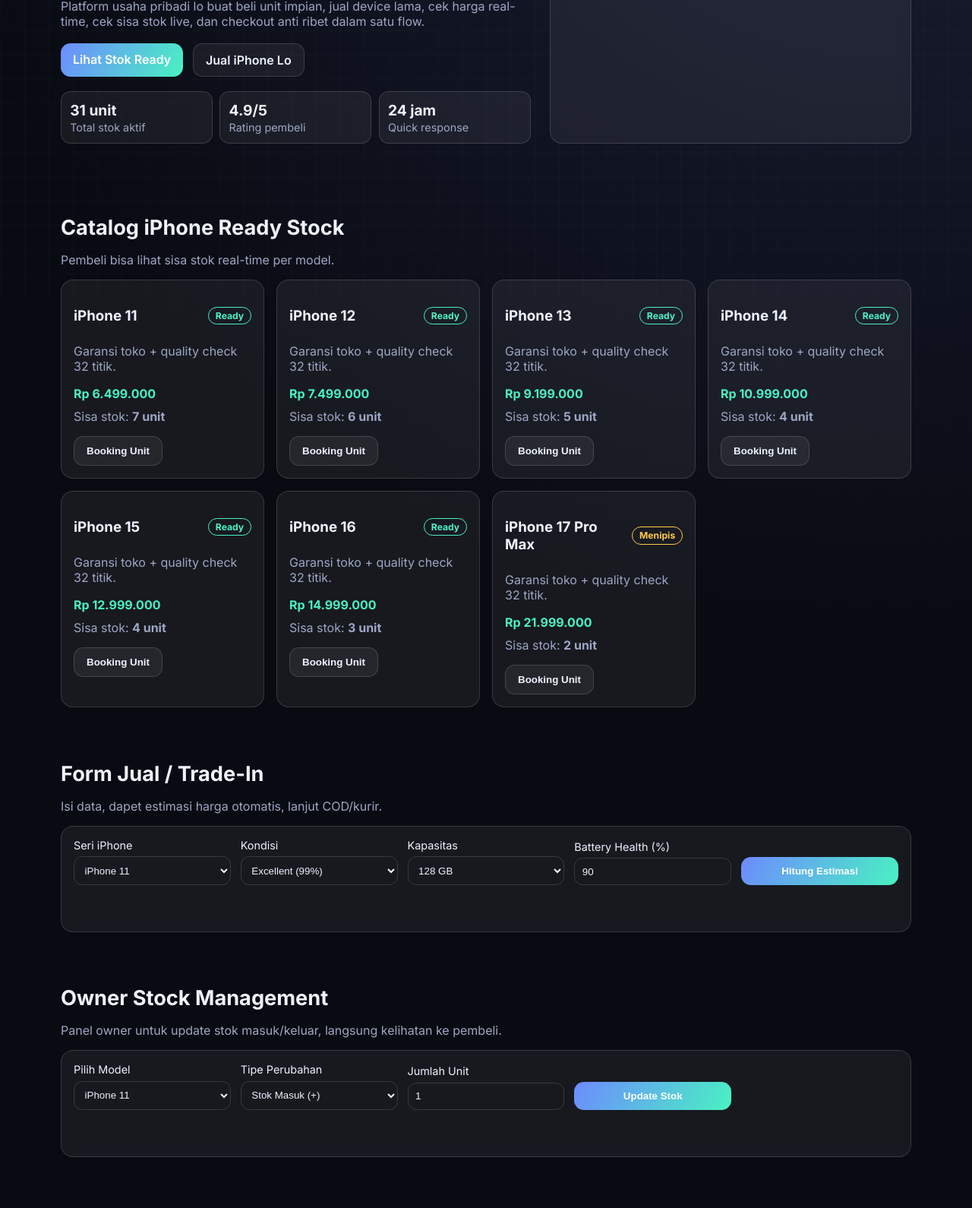
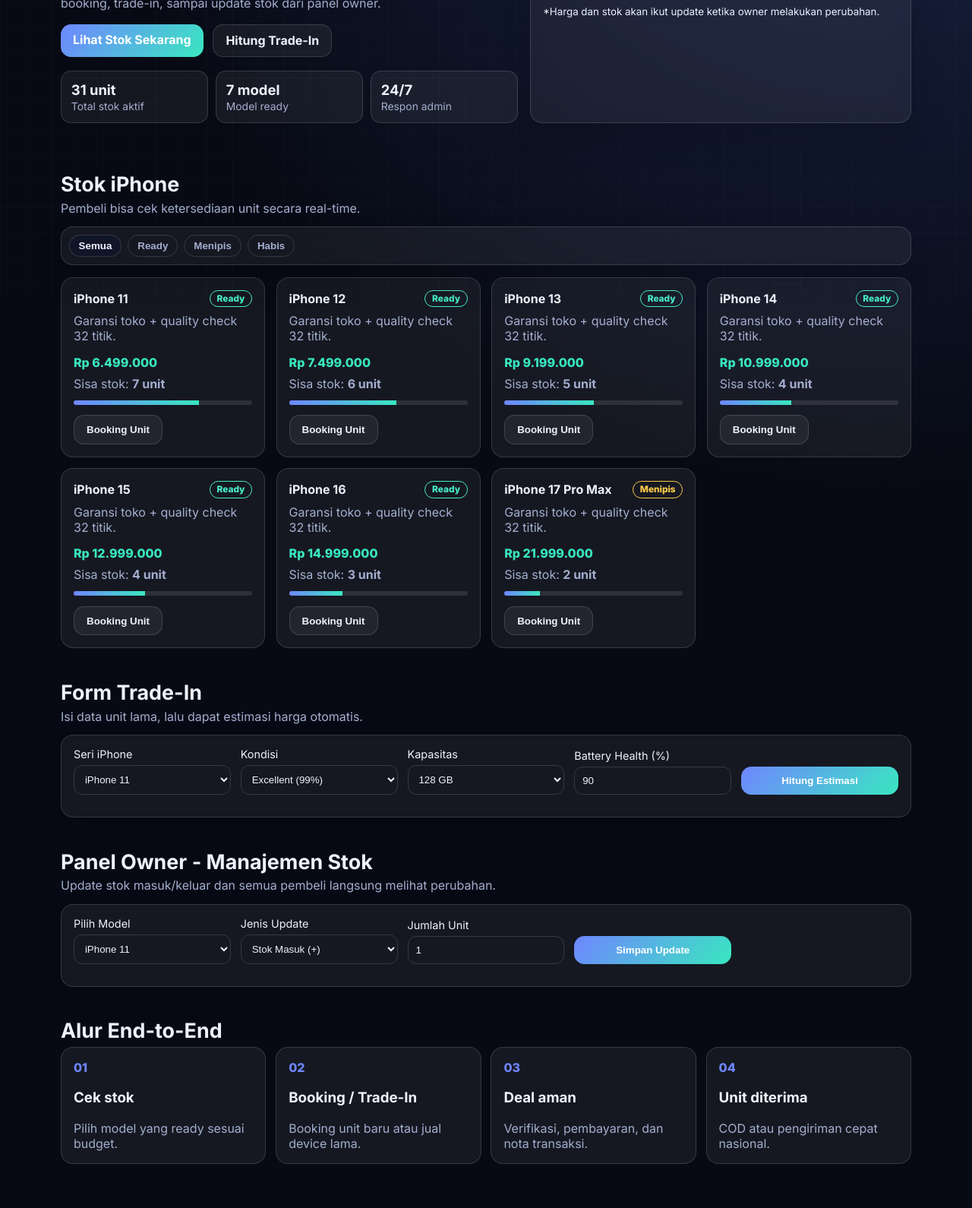
Before and after one commit to dennn26/codex, a plain HTML site: page index.html in a window 1280 px wide. Shown: the part 408-1998 px from the top of the page at 76% size. Drawn offline with Linux system fonts and the light colour scheme.

Commit message:
Polish UI and improve stock browsing experience

```diff
--- a/index.html
+++ b/index.html
@@ -3,10 +3,10 @@
   <head>
     <meta charset="UTF-8" />
     <meta name="viewport" content="width=device-width, initial-scale=1.0" />
-    <title>NeoApple Hub | Jual Beli iPhone 11-17 Pro Max</title>
+    <title>NeoApple Hub | iPhone 11-17 Pro Max</title>
     <meta
       name="description"
-      content="Website end-to-end usaha jual beli iPhone series 11 sampai 17 Pro Max dengan desain futuristik minimalis modern Gen Z."
+      content="Website usaha jual beli iPhone series 11 sampai 17 Pro Max dengan tampilan futuristik premium dan fitur stok real-time."
     />
     <link rel="preconnect" href="https://fonts.googleapis.com" />
     <link rel="preconnect" href="https://fonts.gstatic.com" crossorigin />
@@ -17,66 +17,68 @@
     <link rel="stylesheet" href="styles.css" />
   </head>
   <body>
-    <div class="grid-bg"></div>
+    <div class="grid-bg" aria-hidden="true"></div>
     <header class="site-header">
       <a class="logo" href="#">NeoApple<span>Hub</span></a>
       <nav>
-        <a href="#katalog">Katalog</a>
+        <a href="#katalog">Stok</a>
         <a href="#tradein">Trade-In</a>
-        <a href="#owner">Owner Stock</a>
-        <a href="#alur">Alur End-to-End</a>
+        <a href="#owner">Panel Owner</a>
+        <a href="#alur">Alur</a>
         <a href="#kontak">Kontak</a>
       </nav>
-      <button id="themeToggle" class="ghost-btn" aria-label="Toggle mode">🌙</button>
+      <button id="themeToggle" class="ghost-btn" aria-label="Ganti tema">🌙</button>
     </header>
 
     <main>
       <section class="hero">
         <div>
-          <p class="tag">🚀 Trusted Apple Trade Ecosystem</p>
-          <h1>
-            Jual beli <span>iPhone 11 — 17 Pro Max</span>
-            super cepat, aman, dan classy.
-          </h1>
+          <p class="tag">⚡ Premium Apple Marketplace</p>
+          <h1>Jual beli <span>iPhone 11 - 17 Pro Max</span> dengan stok live & proses cepat.</h1>
           <p>
-            Platform usaha pribadi lo buat beli unit impian, jual device lama,
-            cek harga real-time, cek sisa stok live, dan checkout anti ribet dalam satu flow.
+            Tampilan modern, transparan, dan semua fitur langsung bisa dipakai: lihat stok, booking,
+            trade-in, sampai update stok dari panel owner.
           </p>
           <div class="hero-cta">
-            <a class="primary-btn" href="#katalog">Lihat Stok Ready</a>
-            <a class="secondary-btn" href="#tradein">Jual iPhone Lo</a>
+            <a class="primary-btn" href="#katalog">Lihat Stok Sekarang</a>
+            <a class="secondary-btn" href="#tradein">Hitung Trade-In</a>
           </div>
           <div class="stats">
-            <article><strong id="totalStockCount">0</strong><span>Total stok aktif</span></article>
-            <article><strong>4.9/5</strong><span>Rating pembeli</span></article>
-            <article><strong>24 jam</strong><span>Quick response</span></article>
+            <article><strong id="totalStockCount">0 unit</strong><span>Total stok aktif</span></article>
+            <article><strong id="readyModelsCount">0 model</strong><span>Model ready</span></article>
+            <article><strong>24/7</strong><span>Respon admin</span></article>
           </div>
         </div>
-        <aside class="glass-card">
-          <h2>Harga Hari Ini</h2>
+        <aside class="glass-card hero-side">
+          <h2>Ringkasan Harga & Stok</h2>
           <ul id="priceTicker"></ul>
-          <small>*Harga & stok update otomatis sesuai input owner.</small>
+          <small>*Harga dan stok akan ikut update ketika owner melakukan perubahan.</small>
         </aside>
       </section>
 
       <section id="katalog" class="section">
         <div class="section-title">
-          <h2>Catalog iPhone Ready Stock</h2>
-          <p>Pembeli bisa lihat sisa stok real-time per model.</p>
+          <h2>Stok iPhone</h2>
+          <p>Pembeli bisa cek ketersediaan unit secara real-time.</p>
+        </div>
+        <div class="catalog-toolbar glass-card">
+          <div class="pill-group" id="stockFilter">
+            <button class="pill is-active" data-filter="all" type="button">Semua</button>
+            <button class="pill" data-filter="ready" type="button">Ready</button>
+            <button class="pill" data-filter="low" type="button">Menipis</button>
+            <button class="pill" data-filter="empty" type="button">Habis</button>
+          </div>
         </div>
         <div id="productGrid" class="product-grid"></div>
       </section>
 
-      <section id="tradein" class="section tradein">
+      <section id="tradein" class="section">
         <div class="section-title">
-          <h2>Form Jual / Trade-In</h2>
-          <p>Isi data, dapet estimasi harga otomatis, lanjut COD/kurir.</p>
+          <h2>Form Trade-In</h2>
+          <p>Isi data unit lama, lalu dapat estimasi harga otomatis.</p>
         </div>
         <form id="tradeinForm" class="glass-card form-grid">
-          <label>
-            Seri iPhone
-            <select id="series" required></select>
-          </label>
+          <label>Seri iPhone <select id="series" required></select></label>
           <label>
             Kondisi
             <select id="condition" required>
@@ -94,10 +96,7 @@
               <option value="1024">1 TB</option>
             </select>
           </label>
-          <label>
-            Battery Health (%)
-            <input id="battery" type="number" min="60" max="100" value="90" required />
-          </label>
+          <label>Battery Health (%) <input id="battery" type="number" min="60" max="100" value="90" required /></label>
           <button class="primary-btn" type="submit">Hitung Estimasi</button>
           <p id="estimateResult" class="result"></p>
         </form>
@@ -105,27 +104,21 @@
 
       <section id="owner" class="section">
         <div class="section-title">
-          <h2>Owner Stock Management</h2>
-          <p>Panel owner untuk update stok masuk/keluar, langsung kelihatan ke pembeli.</p>
+          <h2>Panel Owner - Manajemen Stok</h2>
+          <p>Update stok masuk/keluar dan semua pembeli langsung melihat perubahan.</p>
         </div>
         <form id="stockForm" class="glass-card owner-grid">
+          <label>Pilih Model <select id="ownerSeries" required></select></label>
           <label>
-            Pilih Model
-            <select id="ownerSeries" required></select>
-          </label>
-          <label>
-            Tipe Perubahan
+            Jenis Update
             <select id="stockAction" required>
               <option value="add">Stok Masuk (+)</option>
               <option value="remove">Stok Keluar (-)</option>
-              <option value="set">Set Stok Manual</option>
+              <option value="set">Set Angka Stok</option>
             </select>
           </label>
-          <label>
-            Jumlah Unit
-            <input id="stockQty" type="number" min="1" value="1" required />
-          </label>
-          <button class="primary-btn" type="submit">Update Stok</button>
+          <label>Jumlah Unit <input id="stockQty" type="number" min="1" value="1" required /></label>
+          <button class="primary-btn" type="submit">Simpan Update</button>
           <p id="stockMessage" class="result"></p>
         </form>
       </section>
@@ -135,22 +128,22 @@
           <h2>Alur End-to-End</h2>
         </div>
         <div class="timeline">
-          <article><span>01</span><h3>Lihat Stok Live</h3><p>Cek model + sisa unit biar gak zonk.</p></article>
-          <article><span>02</span><h3>Booking / Ajukan Trade-In</h3><p>Booking unit atau isi form jual device lama.</p></article>
-          <article><span>03</span><h3>Verifikasi & Pembayaran Aman</h3><p>Admin konfirmasi detail lalu proses pembayaran.</p></article>
-          <article><span>04</span><h3>Pengiriman Cepat</h3><p>Same-day Jabodetabek / ekspedisi nasional.</p></article>
+          <article><span>01</span><h3>Cek stok</h3><p>Pilih model yang ready sesuai budget.</p></article>
+          <article><span>02</span><h3>Booking / Trade-In</h3><p>Booking unit baru atau jual device lama.</p></article>
+          <article><span>03</span><h3>Deal aman</h3><p>Verifikasi, pembayaran, dan nota transaksi.</p></article>
+          <article><span>04</span><h3>Unit diterima</h3><p>COD atau pengiriman cepat nasional.</p></article>
         </div>
       </section>
     </main>
 
     <footer id="kontak">
-      <h2>Let’s Deal Today ⚡</h2>
-      <p>DM sekarang buat stok harian, promo, dan nego terbaik.</p>
+      <h2>Deal Hari Ini 🚀</h2>
+      <p>Hubungi admin untuk stok harian dan promo terbaik.</p>
       <div class="hero-cta">
         <a class="primary-btn" href="https://wa.me/6281234567890" target="_blank" rel="noreferrer">WhatsApp</a>
         <a class="secondary-btn" href="https://instagram.com" target="_blank" rel="noreferrer">Instagram</a>
       </div>
-      <small>© 2026 NeoAppleHub. Futuristic Apple Marketplace.</small>
+      <small>© 2026 NeoAppleHub.</small>
     </footer>
 
     <script src="script.js"></script>
--- a/script.js
+++ b/script.js
@@ -9,6 +9,7 @@
 ];
 
 const STORAGE_KEY = "neoapplehub-stock-v1";
+let currentFilter = "all";
 
 const formatIDR = (amount) =>
   new Intl.NumberFormat("id-ID", {
@@ -22,6 +23,8 @@
 const seriesSelect = document.querySelector("#series");
 const ownerSeriesSelect = document.querySelector("#ownerSeries");
 const totalStockCount = document.querySelector("#totalStockCount");
+const readyModelsCount = document.querySelector("#readyModelsCount");
+const stockFilter = document.querySelector("#stockFilter");
 
 const stockForm = document.querySelector("#stockForm");
 const stockAction = document.querySelector("#stockAction");
@@ -34,9 +37,7 @@
 const savedProducts = localStorage.getItem(STORAGE_KEY);
 const products = savedProducts ? JSON.parse(savedProducts) : initialProducts;
 
-const saveProducts = () => {
-  localStorage.setItem(STORAGE_KEY, JSON.stringify(products));
-};
+const saveProducts = () => localStorage.setItem(STORAGE_KEY, JSON.stringify(products));
 
 const getStockLabel = (stock) => {
   if (stock <= 0) return "Habis";
@@ -44,28 +45,46 @@
   return "Ready";
 };
 
+const getBadgeClass = (stock) => {
+  if (stock <= 0) return "danger";
+  if (stock <= 2) return "warning";
+  return "success";
+};
+
+const filterProducts = (list) => {
+  if (currentFilter === "ready") return list.filter((product) => product.stock > 2);
+  if (currentFilter === "low") return list.filter((product) => product.stock > 0 && product.stock <= 2);
+  if (currentFilter === "empty") return list.filter((product) => product.stock <= 0);
+  return list;
+};
+
 const renderSelectOptions = () => {
-  const options = products
-    .map((product) => `<option value="${product.name}">${product.name}</option>`)
-    .join("");
-
+  const options = products.map((product) => `<option value="${product.name}">${product.name}</option>`).join("");
   seriesSelect.innerHTML = options;
   ownerSeriesSelect.innerHTML = options;
 };
 
 const renderProducts = () => {
-  productGrid.innerHTML = products
+  const filtered = filterProducts(products);
+
+  if (filtered.length === 0) {
+    productGrid.innerHTML = `<article class="product-card"><h3>Tidak ada data</h3><p>Belum ada produk di filter ini.</p></article>`;
+    return;
+  }
+
+  productGrid.innerHTML = filtered
     .map((product) => {
       const disabledAttr = product.stock <= 0 ? "disabled" : "";
-      const badgeClass = product.stock <= 0 ? "danger" : product.stock <= 2 ? "warning" : "success";
+      const fillPercent = Math.min(100, (product.stock / 10) * 100);
       return `<article class="product-card">
       <div class="card-head">
         <h3>${product.name}</h3>
-        <span class="stock-badge ${badgeClass}">${getStockLabel(product.stock)}</span>
+        <span class="stock-badge ${getBadgeClass(product.stock)}">${getStockLabel(product.stock)}</span>
       </div>
       <p>Garansi toko + quality check 32 titik.</p>
       <div class="price">${formatIDR(product.price)}</div>
       <div class="stock-row">Sisa stok: <strong>${product.stock} unit</strong></div>
+      <div class="stock-bar"><span class="stock-fill" style="width:${fillPercent}%"></span></div>
       <button class="secondary-btn" ${disabledAttr}>${product.stock > 0 ? "Booking Unit" : "Kosong"}</button>
     </article>`;
     })
@@ -74,26 +93,32 @@
 
 const renderPriceTicker = () => {
   priceTicker.innerHTML = products
-    .map(
-      (product) =>
-        `<li>${product.name}: <strong>${formatIDR(product.price)}</strong> · ${product.stock} unit</li>`
-    )
+    .map((product) => `<li>${product.name}: <strong>${formatIDR(product.price)}</strong> · ${product.stock} unit</li>`)
     .join("");
 };
 
-const renderTotalStock = () => {
-  const totalStock = products.reduce((total, product) => total + product.stock, 0);
-  totalStockCount.textContent = `${totalStock} unit`;
+const renderStats = () => {
+  const total = products.reduce((sum, product) => sum + product.stock, 0);
+  const readyCount = products.filter((product) => product.stock > 0).length;
+  totalStockCount.textContent = `${total} unit`;
+  readyModelsCount.textContent = `${readyCount} model`;
 };
 
 const renderAll = () => {
   renderProducts();
   renderPriceTicker();
-  renderTotalStock();
+  renderStats();
 };
 
-renderSelectOptions();
-renderAll();
+stockFilter.addEventListener("click", (event) => {
+  const filterButton = event.target.closest("button[data-filter]");
+  if (!filterButton) return;
+
+  currentFilter = filterButton.dataset.filter;
+  stockFilter.querySelectorAll(".pill").forEach((pill) => pill.classList.remove("is-active"));
+  filterButton.classList.add("is-active");
+  renderProducts();
+});
 
 tradeinForm.addEventListener("submit", (event) => {
   event.preventDefault();
@@ -110,8 +135,7 @@
   const batteryFactor = Math.max(0.75, Math.min(1, battery / 100));
 
   const estimate = Math.round(base * conditionFactor * storageFactor * batteryFactor);
-
-  estimateResult.textContent = `Estimasi harga ${series} kamu: ${formatIDR(estimate)} (final setelah QC).`;
+  estimateResult.textContent = `Estimasi harga ${series}: ${formatIDR(estimate)} (harga final setelah QC).`;
 });
 
 stockForm.addEventListener("submit", (event) => {
@@ -127,27 +151,20 @@
     return;
   }
 
-  if (action === "add") {
-    targetProduct.stock += quantity;
-  }
-
-  if (action === "remove") {
-    targetProduct.stock = Math.max(0, targetProduct.stock - quantity);
-  }
-
-  if (action === "set") {
-    targetProduct.stock = quantity;
-  }
+  if (action === "add") targetProduct.stock += quantity;
+  if (action === "remove") targetProduct.stock = Math.max(0, targetProduct.stock - quantity);
+  if (action === "set") targetProduct.stock = quantity;
 
   saveProducts();
   renderAll();
-
-  stockMessage.textContent = `Stok ${model} berhasil di-update jadi ${targetProduct.stock} unit.`;
+  stockMessage.textContent = `Stok ${model} berhasil diupdate menjadi ${targetProduct.stock} unit.`;
 });
 
 const themeToggle = document.querySelector("#themeToggle");
-
 themeToggle.addEventListener("click", () => {
   document.body.classList.toggle("light");
   themeToggle.textContent = document.body.classList.contains("light") ? "☀️" : "🌙";
 });
+
+renderSelectOptions();
+renderAll();
--- a/styles.css
+++ b/styles.css
@@ -1,202 +1,175 @@
 :root {
-  --bg: #090b12;
+  --bg: #070a14;
+  --bg-soft: #101628;
   --card: rgba(255, 255, 255, 0.06);
-  --text: #eef2ff;
-  --muted: #9ea6c4;
-  --accent: #6d8bff;
-  --accent-2: #49f2c2;
+  --text: #edf2ff;
+  --muted: #a4aecf;
+  --accent: #6f86ff;
+  --accent-2: #39e7c0;
   --border: rgba(255, 255, 255, 0.14);
-  --danger: #ff6b8b;
-  --warning: #ffc94b;
-  --success: #4df1c5;
+  --danger: #ff6f97;
+  --warning: #ffcc4a;
+  --success: #48efc8;
 }
 
 body.light {
-  --bg: #f8faff;
-  --card: rgba(255, 255, 255, 0.76);
-  --text: #131724;
-  --muted: #4d5674;
-  --accent: #4d5eff;
-  --accent-2: #0ac694;
-  --border: rgba(15, 29, 65, 0.12);
-  --danger: #de2a52;
-  --warning: #b97900;
-  --success: #058f63;
+  --bg: #f6f8ff;
+  --bg-soft: #ffffff;
+  --card: rgba(255, 255, 255, 0.82);
+  --text: #141a2c;
+  --muted: #586080;
+  --accent: #4f63ff;
+  --accent-2: #03b88b;
+  --border: rgba(21, 35, 75, 0.12);
+  --danger: #d52e58;
+  --warning: #ad7800;
+  --success: #07865f;
 }
 
 * { box-sizing: border-box; }
-
 body {
   margin: 0;
+  color: var(--text);
   font-family: "Inter", sans-serif;
-  background: radial-gradient(circle at 90% 0%, #1a1f36 0%, var(--bg) 45%);
-  color: var(--text);
+  background: radial-gradient(circle at 90% 0%, #1b2548 0%, var(--bg) 42%);
 }
 
 .grid-bg {
   position: fixed;
   inset: 0;
-  background-image: linear-gradient(var(--border) 1px, transparent 1px),
-    linear-gradient(90deg, var(--border) 1px, transparent 1px);
-  background-size: 32px 32px;
-  opacity: 0.15;
   pointer-events: none;
+  opacity: 0.14;
+  background-image: linear-gradient(var(--border) 1px, transparent 1px), linear-gradient(90deg, var(--border) 1px, transparent 1px);
+  background-size: 34px 34px;
 }
 
-.site-header,
-.hero,
-.section,
-footer {
+.site-header, .hero, .section, footer {
   width: min(1120px, 92vw);
   margin-inline: auto;
 }
 
 .site-header {
-  padding: 1rem 0;
+  position: sticky;
+  top: 0;
+  z-index: 30;
+  padding: 0.9rem 0;
   display: flex;
   justify-content: space-between;
   align-items: center;
-  position: sticky;
-  top: 0;
-  backdrop-filter: blur(8px);
-  z-index: 10;
+  backdrop-filter: blur(10px);
 }
-
-.logo { color: var(--text); text-decoration: none; font-weight: 800; font-size: 1.1rem; }
+.logo { text-decoration: none; color: var(--text); font-weight: 800; }
 .logo span { color: var(--accent-2); }
-nav { display: flex; gap: 1rem; }
-nav a { color: var(--muted); text-decoration: none; font-weight: 500; }
+nav { display: flex; gap: 0.9rem; }
+nav a { color: var(--muted); text-decoration: none; font-weight: 600; font-size: 0.93rem; }
 
 .hero {
-  padding: 4rem 0 2rem;
+  padding: 3.7rem 0 1.8rem;
   display: grid;
-  grid-template-columns: 1.3fr 1fr;
-  gap: 1.6rem;
+  grid-template-columns: 1.2fr 1fr;
+  gap: 1rem;
 }
 .tag {
-  display: inline-block;
+  display: inline-flex;
+  border-radius: 999px;
+  padding: 0.35rem 0.7rem;
   background: var(--card);
   border: 1px solid var(--border);
-  padding: 0.3rem 0.7rem;
-  border-radius: 999px;
+  font-size: 0.82rem;
 }
-h1 {
-  font-size: clamp(2rem, 5vw, 3.4rem);
-  margin: 0.7rem 0;
-  line-height: 1.1;
+h1 { font-size: clamp(2rem, 4.7vw, 3.3rem); line-height: 1.09; margin: 0.7rem 0; }
+h1 span { color: var(--accent-2); }
+.hero p { color: var(--muted); max-width: 62ch; }
+
+.hero-cta { display: flex; flex-wrap: wrap; gap: 0.8rem; margin: 1.1rem 0; }
+.primary-btn, .secondary-btn, .ghost-btn {
+  border-radius: 0.85rem;
+  border: 1px solid var(--border);
+  padding: 0.68rem 1rem;
+  text-decoration: none;
+  font-weight: 700;
+  cursor: pointer;
 }
-h1 span { color: var(--accent-2); }
-
-.hero p { color: var(--muted); max-width: 60ch; }
-.hero-cta { display: flex; gap: 0.8rem; margin: 1.2rem 0; flex-wrap: wrap; }
-.primary-btn,
-.secondary-btn,
-.ghost-btn {
-  border: 1px solid var(--border);
-  border-radius: 0.8rem;
-  padding: 0.7rem 1rem;
-  cursor: pointer;
-  text-decoration: none;
-  font-weight: 600;
-}
-.primary-btn { background: linear-gradient(120deg, var(--accent), var(--accent-2)); color: #fff; border: none; }
+.primary-btn { border: none; background: linear-gradient(130deg, var(--accent), var(--accent-2)); color: #fff; }
 .secondary-btn, .ghost-btn { background: var(--card); color: var(--text); }
-.secondary-btn:disabled {
-  opacity: 0.4;
-  cursor: not-allowed;
-}
+.secondary-btn:disabled { opacity: 0.45; cursor: not-allowed; }
 
 .glass-card {
   background: var(--card);
   border: 1px solid var(--border);
   border-radius: 1rem;
-  padding: 1rem;
   backdrop-filter: blur(10px);
+  box-shadow: 0 20px 40px rgba(0, 0, 0, 0.14);
 }
+.hero-side { padding: 1rem; }
+.hero-side ul { padding-left: 1.1rem; color: var(--muted); }
+.hero-side li { margin-bottom: 0.45rem; }
 
-.stats {
-  display: grid;
-  grid-template-columns: repeat(3, minmax(0, 1fr));
-  gap: 0.6rem;
+.stats { display: grid; grid-template-columns: repeat(3, minmax(0, 1fr)); gap: 0.6rem; }
+.stats article { padding: 0.8rem; border-radius: 0.85rem; background: var(--card); border: 1px solid var(--border); }
+.stats strong { display: block; font-size: 1.15rem; }
+.stats span { color: var(--muted); font-size: 0.87rem; }
+
+.section { padding: 2.2rem 0 0.4rem; }
+.section-title h2 { margin: 0 0 0.35rem; font-size: 1.68rem; }
+.section-title p { margin: 0; color: var(--muted); }
+
+.catalog-toolbar { margin-top: 0.9rem; padding: 0.6rem; }
+.pill-group { display: flex; flex-wrap: wrap; gap: 0.5rem; }
+.pill {
+  border: 1px solid var(--border);
+  background: transparent;
+  color: var(--muted);
+  border-radius: 999px;
+  padding: 0.38rem 0.75rem;
+  font-weight: 700;
+  cursor: pointer;
 }
-.stats article { background: var(--card); border: 1px solid var(--border); padding: 0.7rem; border-radius: 0.8rem; }
-.stats strong { display: block; font-size: 1.2rem; }
-.stats span { color: var(--muted); font-size: 0.9rem; }
+.pill.is-active { background: var(--bg-soft); color: var(--text); }
 
-.section { padding: 2.5rem 0 0.5rem; }
-.section-title h2 { margin-bottom: 0.3rem; font-size: 1.7rem; }
-.section-title p { color: var(--muted); }
-
-.product-grid {
-  display: grid;
-  grid-template-columns: repeat(auto-fit, minmax(220px, 1fr));
-  gap: 1rem;
-}
-.product-card {
-  background: var(--card);
-  border: 1px solid var(--border);
-  border-radius: 1rem;
-  padding: 1rem;
-}
-.card-head {
-  display: flex;
-  align-items: center;
-  justify-content: space-between;
-  gap: 0.6rem;
-}
-.stock-badge {
-  display: inline-flex;
-  padding: 0.2rem 0.55rem;
-  border-radius: 999px;
-  font-size: 0.76rem;
-  font-weight: 700;
-  border: 1px solid currentColor;
-}
+.product-grid { margin-top: 1rem; display: grid; grid-template-columns: repeat(auto-fit, minmax(230px, 1fr)); gap: 0.9rem; }
+.product-card { padding: 1rem; border-radius: 1rem; background: var(--card); border: 1px solid var(--border); }
+.card-head { display: flex; justify-content: space-between; align-items: center; gap: 0.5rem; }
+.card-head h3 { margin: 0; font-size: 1rem; }
+.stock-badge { font-size: 0.74rem; font-weight: 800; border-radius: 999px; padding: 0.2rem 0.55rem; border: 1px solid currentColor; }
 .stock-badge.success { color: var(--success); }
 .stock-badge.warning { color: var(--warning); }
 .stock-badge.danger { color: var(--danger); }
-.product-card p { color: var(--muted); margin: 0.4rem 0 1rem; }
-.price { color: var(--accent-2); font-weight: 700; }
-.stock-row { margin: 0.6rem 0 1rem; color: var(--muted); }
+.product-card p { color: var(--muted); margin: 0.5rem 0 0.9rem; }
+.price { color: var(--accent-2); font-weight: 800; }
+.stock-row { margin: 0.5rem 0 0.75rem; color: var(--muted); }
+.stock-bar { width: 100%; height: 6px; border-radius: 999px; background: rgba(255, 255, 255, 0.1); overflow: hidden; margin-bottom: 0.85rem; }
+.stock-fill { display: block; height: 100%; background: linear-gradient(90deg, var(--accent), var(--accent-2)); }
 
-.form-grid,
-.owner-grid {
+.form-grid, .owner-grid {
+  margin-top: 0.9rem;
+  padding: 1rem;
   display: grid;
-  grid-template-columns: repeat(auto-fit, minmax(180px, 1fr));
+  grid-template-columns: repeat(auto-fit, minmax(190px, 1fr));
   gap: 0.8rem;
   align-items: end;
 }
 label { display: grid; gap: 0.4rem; font-size: 0.9rem; }
 input, select {
-  background: transparent;
+  width: 100%;
   border: 1px solid var(--border);
   border-radius: 0.7rem;
+  padding: 0.62rem;
+  background: transparent;
   color: var(--text);
-  padding: 0.6rem;
 }
-.result { grid-column: 1 / -1; font-weight: 700; color: var(--accent-2); }
+.result { grid-column: 1 / -1; font-weight: 700; color: var(--accent-2); margin: 0; }
 
-.timeline {
-  display: grid;
-  grid-template-columns: repeat(auto-fit, minmax(220px, 1fr));
-  gap: 0.8rem;
-}
-.timeline article {
-  background: var(--card);
-  border: 1px solid var(--border);
-  border-radius: 1rem;
-  padding: 1rem;
-}
-.timeline span { font-weight: 800; color: var(--accent); }
-.timeline p { color: var(--muted); }
+.timeline { display: grid; grid-template-columns: repeat(auto-fit, minmax(220px, 1fr)); gap: 0.8rem; }
+.timeline article { background: var(--card); border: 1px solid var(--border); border-radius: 1rem; padding: 1rem; }
+.timeline span { color: var(--accent); font-weight: 800; }
+.timeline p { color: var(--muted); margin-bottom: 0; }
 
-footer {
-  padding: 3rem 0;
-  text-align: center;
-}
+footer { text-align: center; padding: 2.8rem 0; }
 footer p, footer small { color: var(--muted); }
 
 @media (max-width: 860px) {
   nav { display: none; }
   .hero { grid-template-columns: 1fr; }
+  .stats { grid-template-columns: 1fr; }
 }
```
